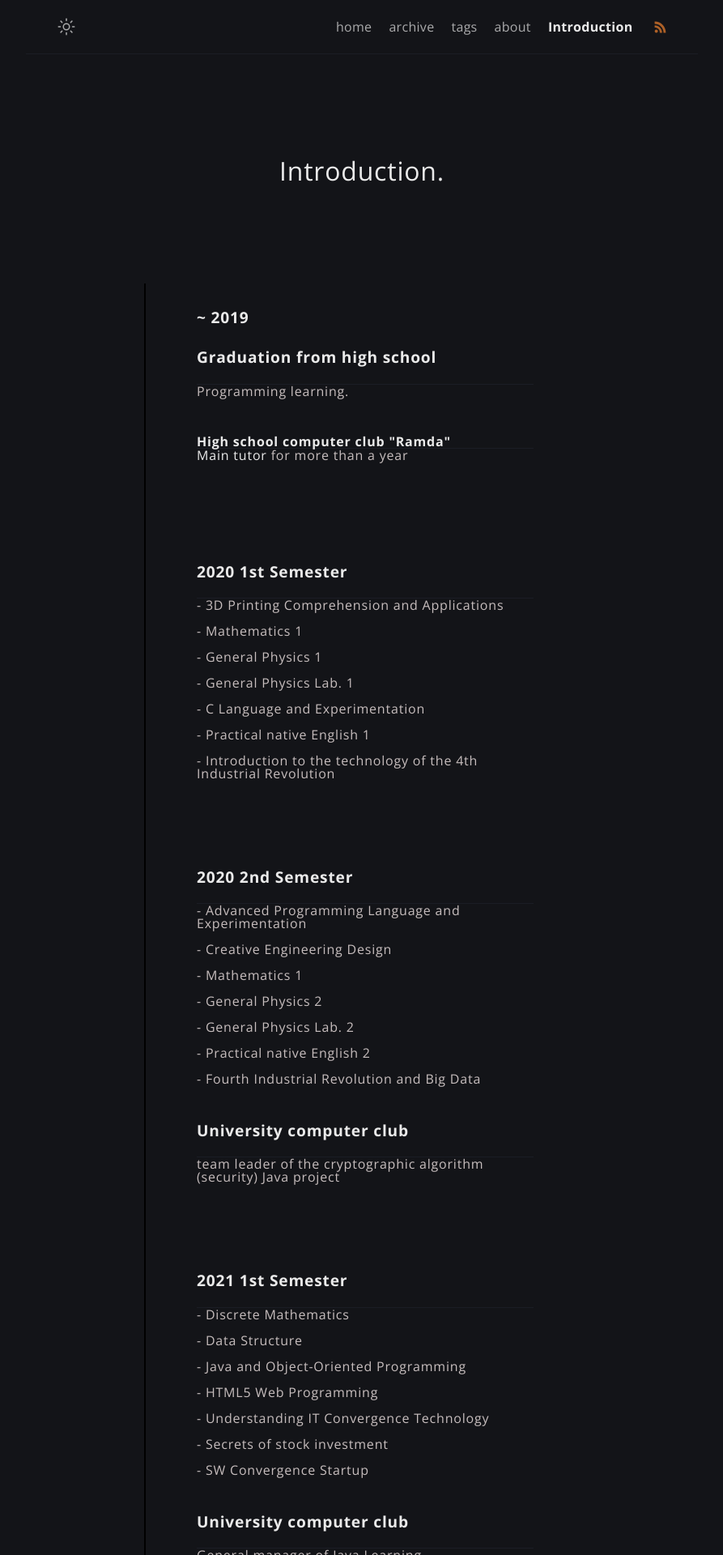
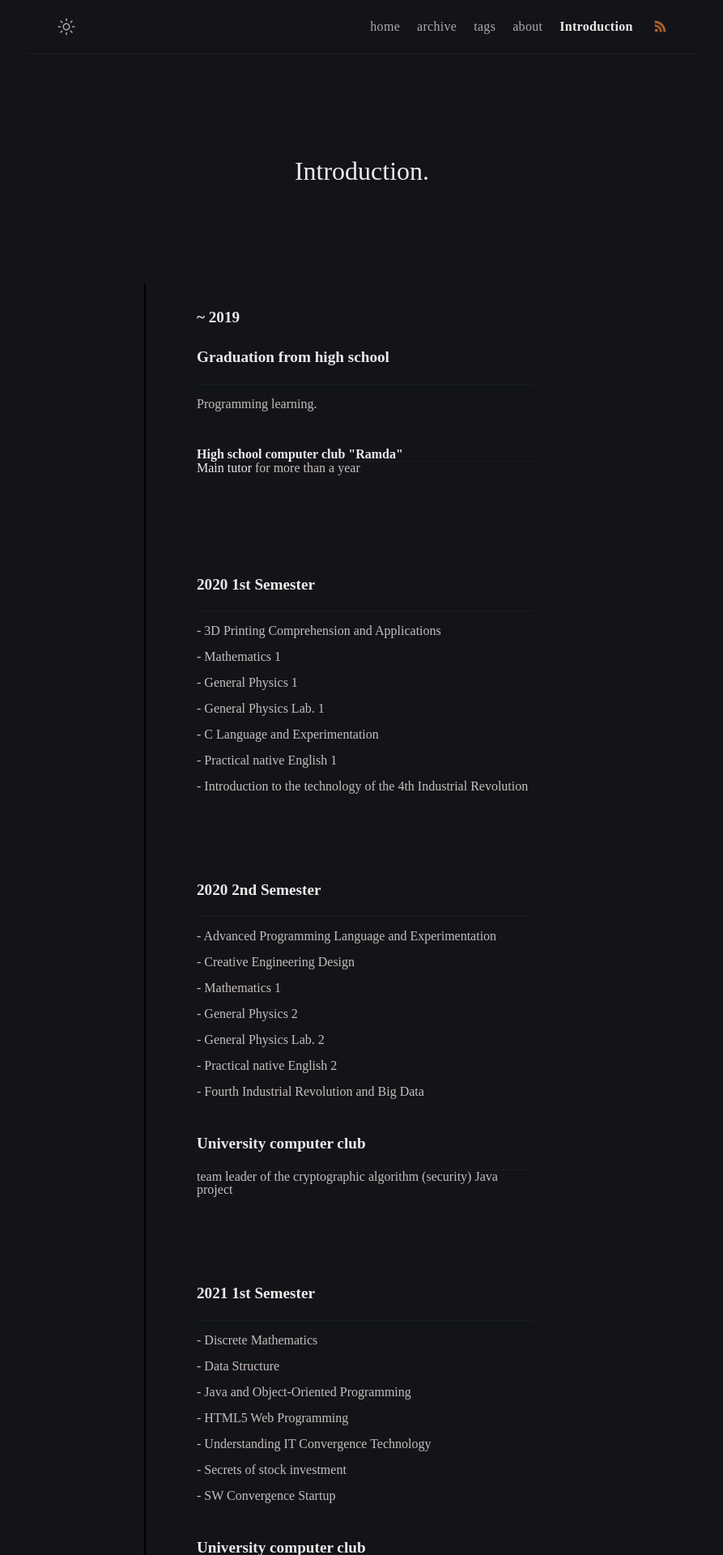
Before and after one commit to YunDaeHyeon/YunDaeHyeon.github.io, a Jekyll site: the page built from introduction.html, in a window 1280 px wide. Shown: the top 1920 px of the page at 81% size, without its empty margins (193-1086 px from the left). Built offline with Jekyll 4.4.1, drawn with Linux system fonts in a browser that asks for light colours; nearby versions of some CDN libraries.

Commit message:
mac-22.02.03 introduction update2

```diff
--- a/introduction.html
+++ b/introduction.html
@@ -8,14 +8,6 @@ comments: false
   <meta charset="UTF-8">
   <link rel="stylesheet" href="https://cdnjs.cloudflare.com/ajax/libs/meyer-reset/2.0/reset.min.css">
       <style>
-@import url(http://fonts.googleapis.com/css?family=Open+Sans:300,700);
-body {
-  font-family: 'Open Sans', 'Helvetica Neue', Helvetica, Arial, sans-serif;
-  font-size: 1em;
-  font-weight: 300;
-  line-height: 1;
-  letter-spacing: 0.05em;
-}
 
 /* Layout */
 * {
@@ -72,7 +64,7 @@ body {
   <oi class="timeline-event">
     <div class="timeline-event-copy">
       <h4> ~ 2019 </h4>
-      <h4>Graduation from high school</h4><hr>
+      <h4>Graduation from high school</h4><hr><br>
       <p>Programming learning.</p>
       <h5>High school computer club "Ramda"</h5><hr>
       <p><strong>Main tutor</strong> for more than a year</p></p>
@@ -80,7 +72,7 @@ body {
   </oi>
   <oi class="timeline-event">
     <div class="timeline-event-copy">
-      <h4>2020 1st Semester</h4><hr>
+      <h4>2020 1st Semester</h4><hr><br>
       <p>- 3D Printing Comprehension and Applications</p>
       <p>- Mathematics 1</p>
       <p>- General Physics 1</p>
@@ -92,7 +84,7 @@ body {
   </oi>
   <oi class="timeline-event">
     <div class="timeline-event-copy">
-      <h4>2020 2nd Semester</h4><hr>
+      <h4>2020 2nd Semester</h4><hr><br>
       <p>- Advanced Programming Language and Experimentation</p>
       <p>- Creative Engineering Design</p>
       <p>- Mathematics 1</p>
@@ -106,7 +98,7 @@ body {
   </oi>
   <oi class="timeline-event">
     <div class="timeline-event-copy">
-      <h4>2021 1st Semester</h4><hr>
+      <h4>2021 1st Semester</h4><hr><br>
       <p>- Discrete Mathematics</p>
       <p>- Data Structure</p>
       <p>- Java and Object-Oriented Programming</p>
@@ -120,7 +112,7 @@ body {
   </oi>
   <oi class="timeline-event">
     <div class="timeline-event-copy">
-      <h4>2021 2st Semester</h4><hr>
+      <h4>2021 2st Semester</h4><hr><br>
       <p>- Programming linguistics</p>
       <p>- Computer Algorithm</p>
       <p>- Windows Programming Lab.</p>
@@ -130,7 +122,7 @@ body {
       <p>- Processing scientific data 2</p>
       <p>- Master's degree in basic business administration(Basic MBA)</p>
       <p>- Easy-to-understand entrepreneurship law</p>
-      <h4>SW mentor team</h4><hr>
+      <h4>SW mentor team</h4><hr><br>
       <p>SW mentor team activities</p>
     </div>
   </oi>
```
